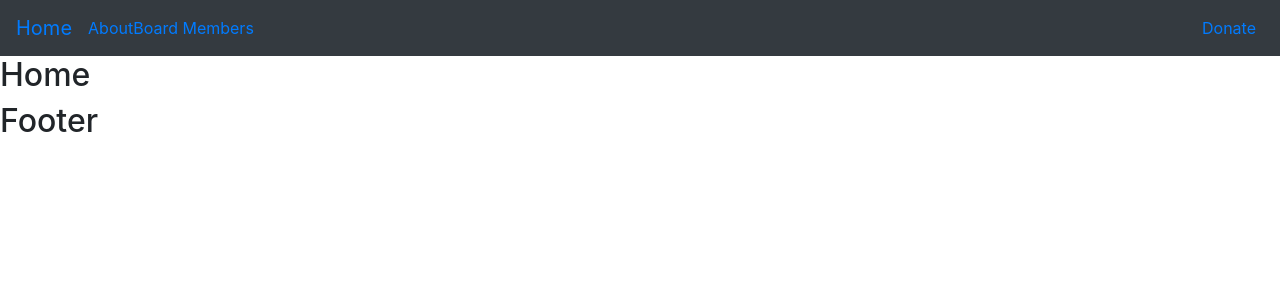
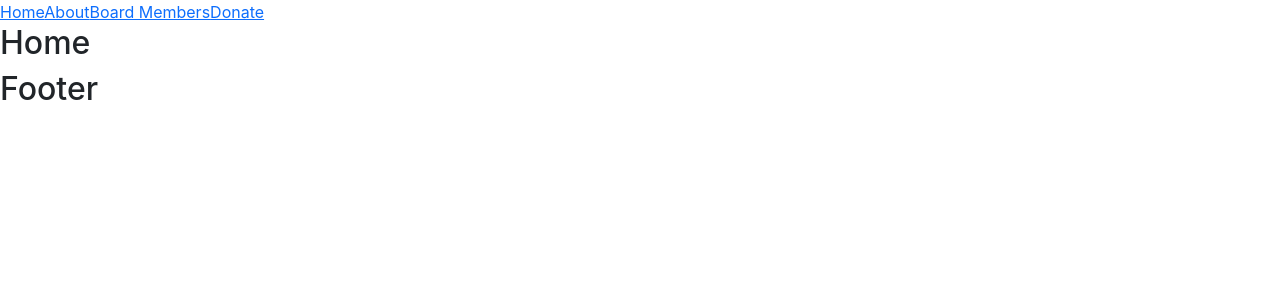
Before and after one commit to dvcvapps/emerging-scholars, a React (Create React App) app: page / in a window 1280 px wide. Shown: the top 300 px of the page. Built offline with nearby package versions, Linux system fonts and the light colour scheme.

Commit message:
Remove react bootstrap

```diff
--- a/package.json
+++ b/package.json
@@ -7,10 +7,9 @@
     "@testing-library/jest-dom": "^5.11.4",
     "@testing-library/react": "^11.1.0",
     "@testing-library/user-event": "^12.1.10",
-    "bootstrap": "4.6.0",
+    "bootstrap": "^5.0.2",
     "gh-pages": "^3.2.3",
     "react": "^17.0.2",
-    "react-bootstrap": "^1.6.1",
     "react-dom": "^17.0.2",
     "react-router-dom": "^5.2.0",
     "react-scripts": "4.0.3",
--- a/src/components/MainNavbar.jsx
+++ b/src/components/MainNavbar.jsx
@@ -1,26 +1,14 @@
 import React from 'react';
-import { Navbar, Nav } from 'react-bootstrap';
 import { Link } from "react-router-dom";
 
 function MainNavbar(props) {
   return (
-    <Navbar collapseOnSelect expand="md" bg="dark" variant="dark">
-      <Navbar.Brand>
-        <Link to="/">Home</Link>
-      </Navbar.Brand>
-      <Navbar.Toggle aria-controls="responsive-navbar-nav" />
-      <Navbar.Collapse id="responsive-navbar-nav">
-        <Nav className="mr-auto">
-          <Nav><Link to="/about">About</Link></Nav>
-          <Link to="/board_members">Board Members</Link>
-        </Nav>
-        <Nav>
-          <Nav.Link >
-          <Link to="/donate">Donate</Link>
-          </Nav.Link>
-        </Nav>
-      </Navbar.Collapse>
-    </Navbar>
+    <div>
+      <Link to="/">Home</Link>
+      <Link to="/about">About</Link>
+      <Link to="/board_members">Board Members</Link>
+      <Link to="/donate">Donate</Link>
+    </div>
   )
 }
 
```
Also changed, not shown: 1 other file (tests, documents, lock files or other folders).
